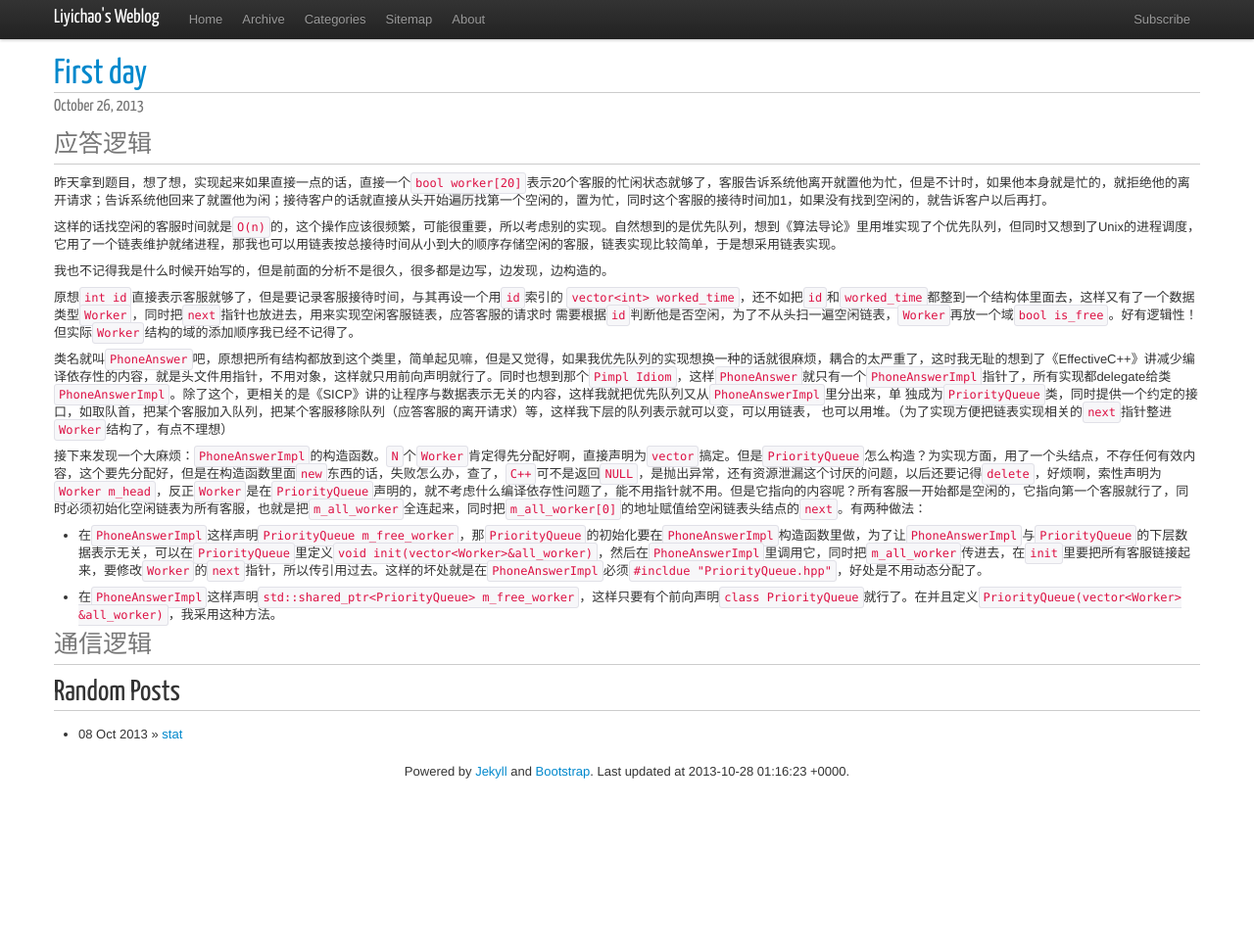
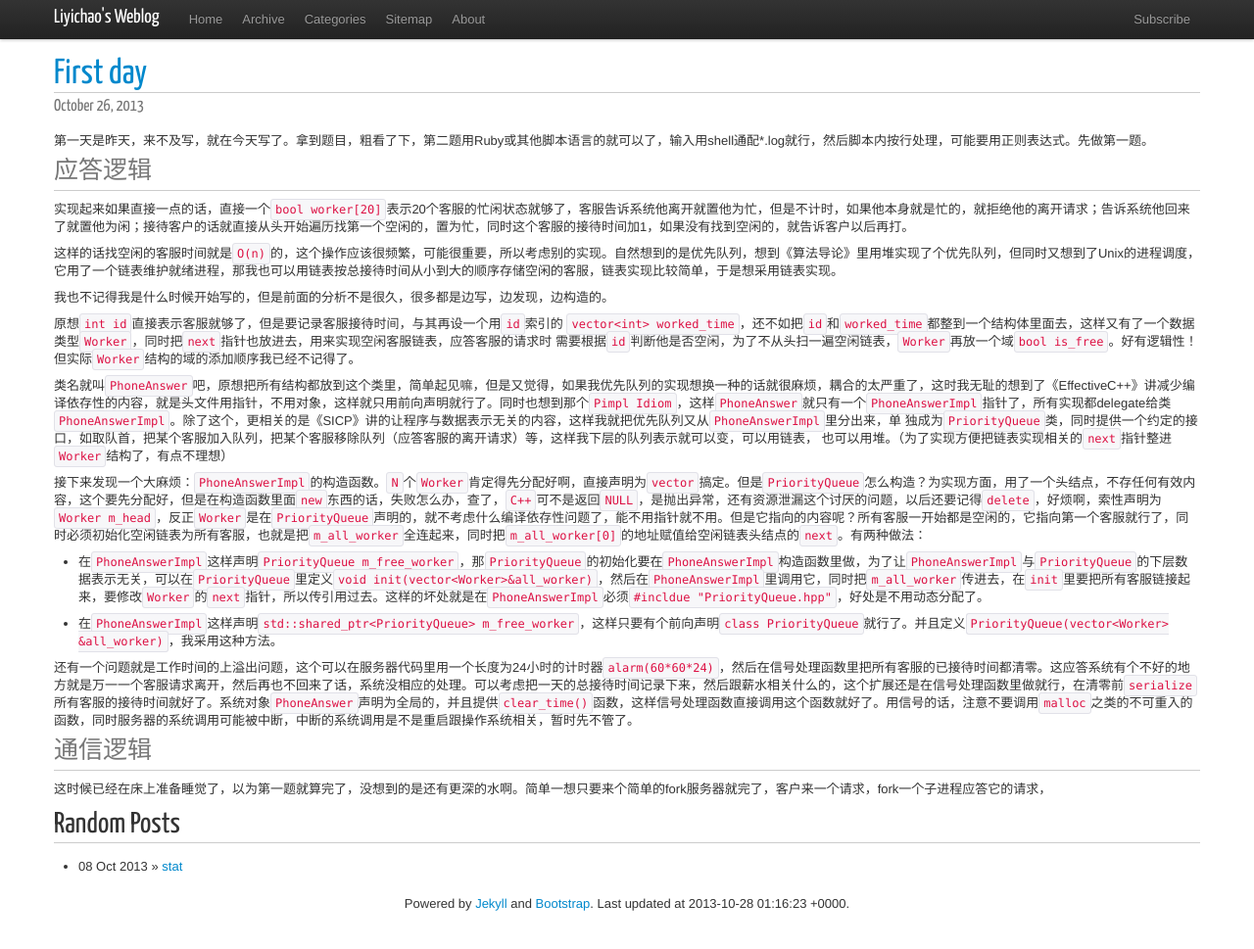
Before and after one commit to liyichao/liyichao.github.io, a Jekyll site: the page built from _posts/2013/2013-10-26-first-day.md, in a window 1280 px wide and 972 px high. Shown: the top 969 px of the window at 98% size. Built offline with Jekyll 4.4.1, drawn with Linux system fonts in a browser that asks for light colours; nearby versions of some CDN libraries; Markdown is read by kramdown in place of the engine named in the settings; comment, search, counter and statistics services are not loaded.

Commit message:
no comment

```diff
--- a/_posts/2013/2013-10-26-first-day.md
+++ b/_posts/2013/2013-10-26-first-day.md
@@ -5,8 +5,9 @@ category:
 tags: []
 ---
 {% include JB/setup %}
+第一天是昨天，来不及写，就在今天写了。拿到题目，粗看了下，第二题用Ruby或其他脚本语言的就可以了，输入用shell通配*.log就行，然后脚本内按行处理，可能要用正则表达式。先做第一题。
 ###应答逻辑
-昨天拿到题目，想了想，实现起来如果直接一点的话，直接一个`bool worker[20]`表示20个客服的忙闲状态就够了，客服告诉系统他离开就置他为忙，但是不计时，如果他本身就是忙的，就拒绝他的离开请求；告诉系统他回来了就置他为闲；接待客户的话就直接从头开始遍历找第一个空闲的，置为忙，同时这个客服的接待时间加1，如果没有找到空闲的，就告诉客户以后再打。
+实现起来如果直接一点的话，直接一个`bool worker[20]`表示20个客服的忙闲状态就够了，客服告诉系统他离开就置他为忙，但是不计时，如果他本身就是忙的，就拒绝他的离开请求；告诉系统他回来了就置他为闲；接待客户的话就直接从头开始遍历找第一个空闲的，置为忙，同时这个客服的接待时间加1，如果没有找到空闲的，就告诉客户以后再打。
 
 这样的话找空闲的客服时间就是`O(n)`的，这个操作应该很频繁，可能很重要，所以考虑别的实现。自然想到的是优先队列，想到《算法导论》里用堆实现了个优先队列，但同时又想到了Unix的进程调度，它用了一个链表维护就绪进程，那我也可以用链表按总接待时间从小到大的顺序存储空闲的客服，链表实现比较简单，于是想采用链表实现。
 
@@ -25,6 +26,8 @@ worked_time`，还不如把`id`和`worked_time`都整到一个结构体里面去
 
 - 在`PhoneAnswerImpl`这样声明`PriorityQueue m_free_worker`，那`PriorityQueue`的初始化要在`PhoneAnswerImpl`构造函数里做，为了让`PhoneAnswerImpl`与`PriorityQueue`的下层数据表示无关，可以在`PriorityQueue`里定义`void init(vector<Worker>&all_worker)`，然后在`PhoneAnswerImpl`里调用它，同时把`m_all_worker`传进去，在`init`里要把所有客服链接起来，要修改`Worker`的`next`指针，所以传引用过去。这样的坏处就是在`PhoneAnswerImpl`必须`#incldue "PriorityQueue.hpp"`，好处是不用动态分配了。
 
-- 在`PhoneAnswerImpl`这样声明`std::shared_ptr<PriorityQueue> m_free_worker`，这样只要有个前向声明`class PriorityQueue`就行了。在并且定义`PriorityQueue(vector<Worker> &all_worker)`，我采用这种方法。
+- 在`PhoneAnswerImpl`这样声明`std::shared_ptr<PriorityQueue> m_free_worker`，这样只要有个前向声明`class PriorityQueue`就行了。并且定义`PriorityQueue(vector<Worker> &all_worker)`，我采用这种方法。
 
+还有一个问题就是工作时间的上溢出问题，这个可以在服务器代码里用一个长度为24小时的计时器`alarm(60*60*24)`，然后在信号处理函数里把所有客服的已接待时间都清零。这应答系统有个不好的地方就是万一一个客服请求离开，然后再也不回来了话，系统没相应的处理。可以考虑把一天的总接待时间记录下来，然后跟薪水相关什么的，这个扩展还是在信号处理函数里做就行，在清零前`serialize`所有客服的接待时间就好了。系统对象`PhoneAnswer`声明为全局的，并且提供`clear_time()`函数，这样信号处理函数直接调用这个函数就好了。用信号的话，注意不要调用`malloc`之类的不可重入的函数，同时服务器的系统调用可能被中断，中断的系统调用是不是重启跟操作系统相关，暂时先不管了。
 ###通信逻辑
+这时候已经在床上准备睡觉了，以为第一题就算完了，没想到的是还有更深的水啊。简单一想只要来个简单的fork服务器就完了，客户来一个请求，fork一个子进程应答它的请求，
```
